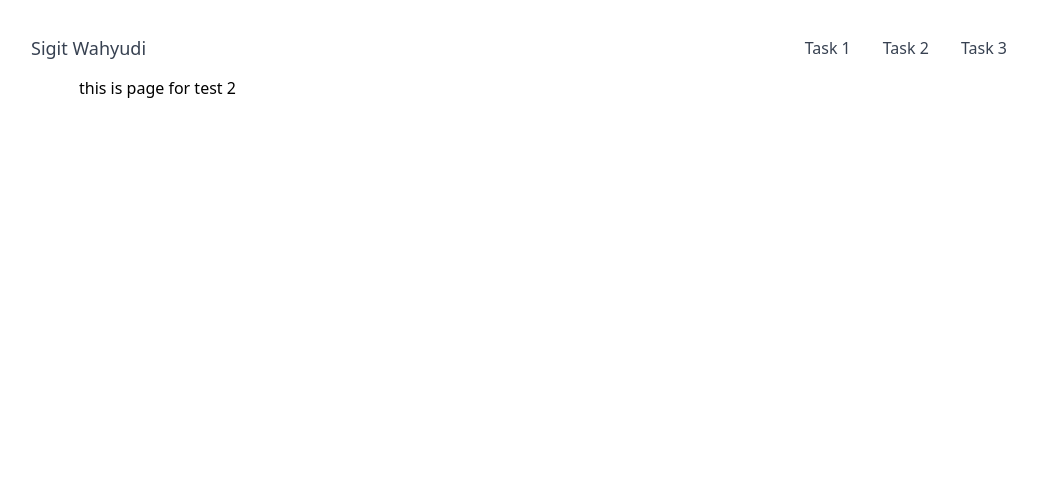
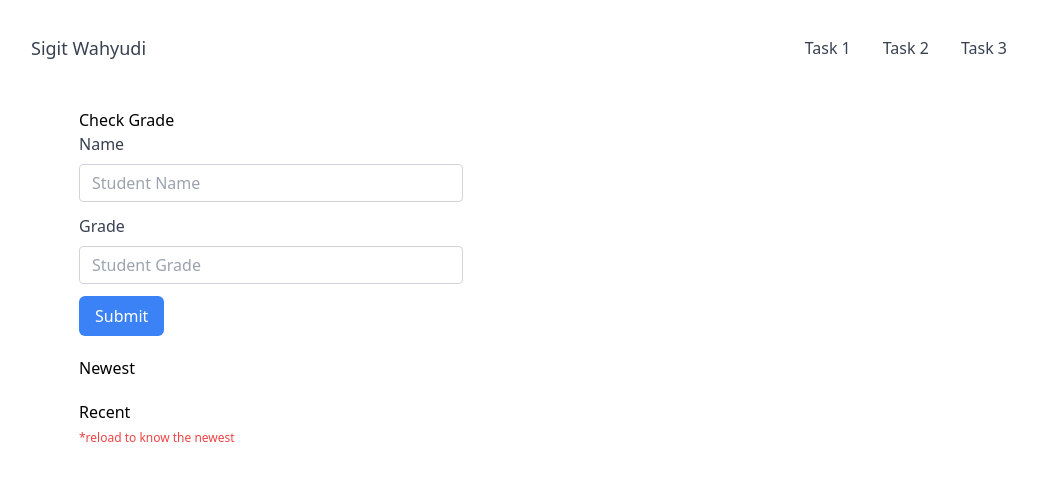
Before and after one commit to sgitwhyd/talent-growth-submission, a React (Vite) app: page /task-1 in a window 1280 px wide. Shown: the top 480 px of the page, without its empty margins (113-1150 px from the left). Built offline with nearby package versions, Linux system fonts and the light colour scheme.

Commit message:
feat: create task 2

```diff
--- a/src/pages/test-2/index.jsx
+++ b/src/pages/test-2/index.jsx
@@ -1,7 +1,186 @@
-import React from 'react';
+import React, { useState } from 'react';
 
 const index = () => {
-	return <div>this is page for test 2</div>;
+	const [recent, setRecent] = useState(
+		JSON.parse(localStorage.getItem('recent')) || []
+	);
+	const [data, setData] = useState({
+		name: '',
+		grade: '',
+	});
+
+	const { name, grade } = data;
+
+	const handleOnchange = (e) => {
+		const { name, value } = e.target;
+		setData({
+			...data,
+			[name]: value,
+		});
+	};
+
+	const checkGrade = (grade) => {
+		if (grade <= 0 || grade > 100) {
+			return 'invalid';
+		}
+
+		if (grade >= 80 && grade <= 100) {
+			return 'A';
+		} else if (grade >= 65 && grade <= 79) {
+			return 'B';
+		} else if (grade >= 50 && grade <= 64) {
+			return 'C';
+		} else if (grade >= 35 && grade <= 49) {
+			return 'D';
+		} else if (grade >= 1 && grade <= 34) {
+			return 'E';
+		}
+	};
+
+	const handleSubmit = (e) => {
+		e.preventDefault();
+
+		if (localStorage.getItem('recent') === null) {
+			localStorage.setItem('recent', JSON.stringify([data]));
+		} else {
+			const recent = JSON.parse(localStorage.getItem('recent'));
+			recent.push(data);
+			localStorage.setItem('recent', JSON.stringify(recent));
+		}
+
+		setData({
+			name: '',
+			grade: '',
+		});
+	};
+
+	return (
+		<div className='mt-8'>
+			<h1>Check Grade</h1>
+			<form onSubmit={handleSubmit}>
+				<div className='mb-3 xl:w-96'>
+					<label
+						htmlFor='name'
+						className='form-label inline-block mb-2 text-gray-700'>
+						Name
+					</label>
+					<input
+						id='name'
+						name='name'
+						type='text'
+						value={name}
+						className='
+        form-control
+        block
+        w-full
+        px-3
+        py-1.5
+        text-base
+        font-normal
+        text-gray-700
+        bg-white bg-clip-padding
+        border border-solid border-gray-300
+        rounded
+        transition
+        ease-in-out
+        m-0
+        focus:text-gray-700 focus:bg-white focus:border-blue-600 focus:outline-none
+      '
+						placeholder='Student Name'
+						onChange={handleOnchange}
+						required
+					/>
+				</div>
+				<div className='mb-3 xl:w-96'>
+					<label
+						htmlFor='grade'
+						className='form-label inline-block mb-2 text-gray-700'>
+						Grade
+					</label>
+					<input
+						value={grade}
+						id='grade'
+						type='text'
+						name='grade'
+						className='
+        form-control
+        block
+        w-full
+        px-3
+        py-1.5
+        text-base
+        font-normal
+        text-gray-700
+        bg-white bg-clip-padding
+        border border-solid border-gray-300
+        rounded
+        transition
+        ease-in-out
+        m-0
+        focus:text-gray-700 focus:bg-white focus:border-blue-600 focus:outline-none
+      '
+						placeholder='Student Grade'
+						onChange={handleOnchange}
+						required
+					/>
+				</div>
+				<button
+					type='submit'
+					className='bg-blue-500 py-2 rounded-md px-4 text-white'>
+					Submit
+				</button>
+			</form>
+
+			<div className='mt-5'>
+				<div className=''>
+					<h1>Newest</h1>
+					{data ? (
+						<>
+							{data.name || data.grade ? (
+								<>
+									<p>nama = {data.name}</p>
+									<p> nilai = {data.grade}</p>
+								</>
+							) : (
+								''
+							)}
+							{data.grade ? (
+								<p>
+									output = Nilai {data.name} mendapatkan nilai{' '}
+									{checkGrade(data.grade)}
+								</p>
+							) : (
+								''
+							)}
+						</>
+					) : (
+						''
+					)}
+				</div>
+				{recent && (
+					<h1 className='mt-5'>
+						Recent <br />
+						<span className='text-xs text-red-500'>
+							*reload to know the newest
+						</span>
+					</h1>
+				)}
+
+				{recent.length > 0
+					? recent.map((item, index) => (
+							<div key={index} className='mb-3'>
+								<p>Name = {item.name}</p>
+								<p> nilai = {item.grade}</p>
+								<p>
+									Ouput= Nilai {item.name} mendapatkan nilai{' '}
+									{checkGrade(item.grade)}
+								</p>
+							</div>
+					  ))
+					: ''}
+			</div>
+		</div>
+	);
 };
 
 export default index;
```
